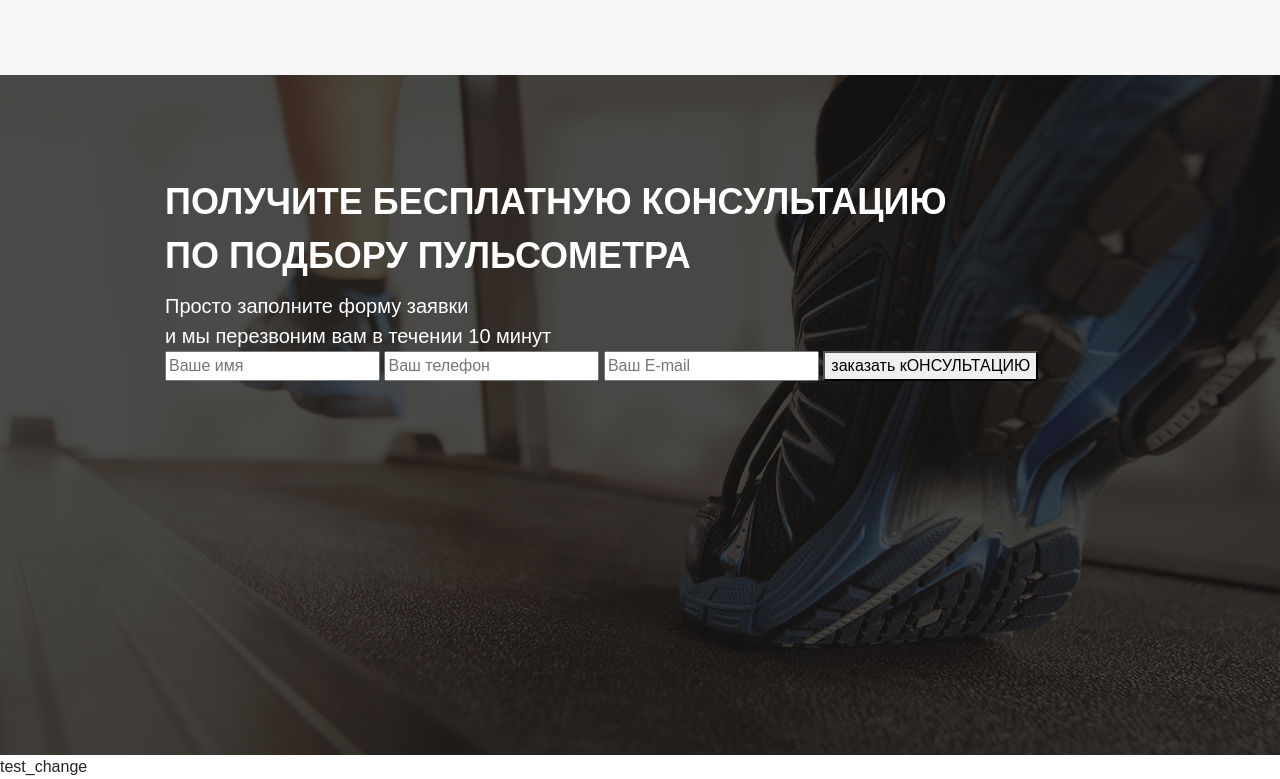
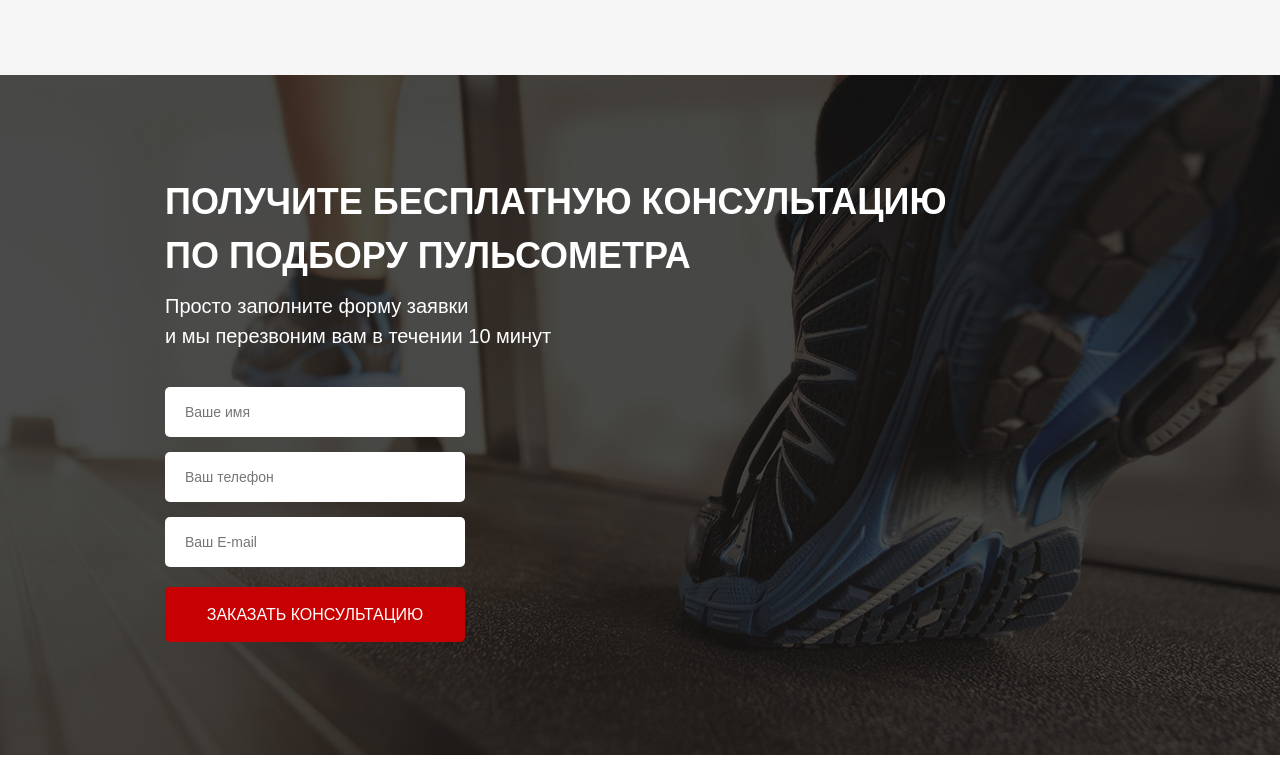
Before and after one commit to leonv25/new, a website: page src/index.html in a window 1280 px wide. Shown: the part 1172-1951 px from the top of the page. After the commit the page ends 1927 px from the top, so only its background shows below. Drawn offline with Linux system fonts and the light colour scheme.

Commit message:
commit_00/13_11/02/2021

```diff
--- a/src/index.html
+++ b/src/index.html
@@ -111,15 +111,15 @@
                 Просто заполните форму заявки<br>
                 и мы перезвоним вам в течении 10 минут
             </div>
-            <form action="#">
-                <input required placeholder="Ваше имя" type="text">
-                <input required placeholder="Ваш телефон" type="number">
-                <input required placeholder="Ваш E-mail" type="email">
-                <button>заказать кОНСУЛЬТАЦИЮ</button>
+            <form class="feed-form" action="#">
+                <input name="name" required placeholder="Ваше имя" type="text">
+                <input name="phone" required placeholder="Ваш телефон" type="number">
+                <input name="email" required placeholder="Ваш E-mail" type="email">
+                <button class="button button_submit">заказать кОНСУЛЬТАЦИЮ</button>
             </form>
         </div>
     </div>
-    <div class="block">test_change</div>
+    <script> srs="" </script>
 
 </body>
 
--- a/src/sass/blocks/_buttons.scss
+++ b/src/sass/blocks/_buttons.scss
@@ -15,5 +15,10 @@
         margin-top: 67px;
         font-size: 16px;
     }
+    &_submit {
+        width: 100%;
+        height: 55px;
+        font-size: 16px;
+    }
 
 }
--- /dev/null
+++ b/src/sass/blocks/_forms.scss
@@ -0,0 +1,21 @@
+.feed-form {
+    margin-top: 36px;
+    display: flex;
+    flex-direction: column;
+    width: 300px;
+    input {
+        height: 50px;
+        border-radius: 5px;
+        background-color: #ffffff;
+        margin-bottom: 15px;
+        border: none;
+        padding: 0 20px;
+        font-size: 14px;
+        font-weight: 300;
+        text-align: left;
+        color: #4b4b4b;
+        &:nth-child(3) {
+            margin-bottom: 20px;
+        }
+    }
+}
--- a/src/sass/style.scss
+++ b/src/sass/style.scss
@@ -12,3 +12,4 @@
 @import 'blocks/advantages';
 @import 'blocks/consultation';
 @import 'blocks/titles';
+@import 'blocks/forms';
```
Also changed, not shown: src/css/style.min.css.
